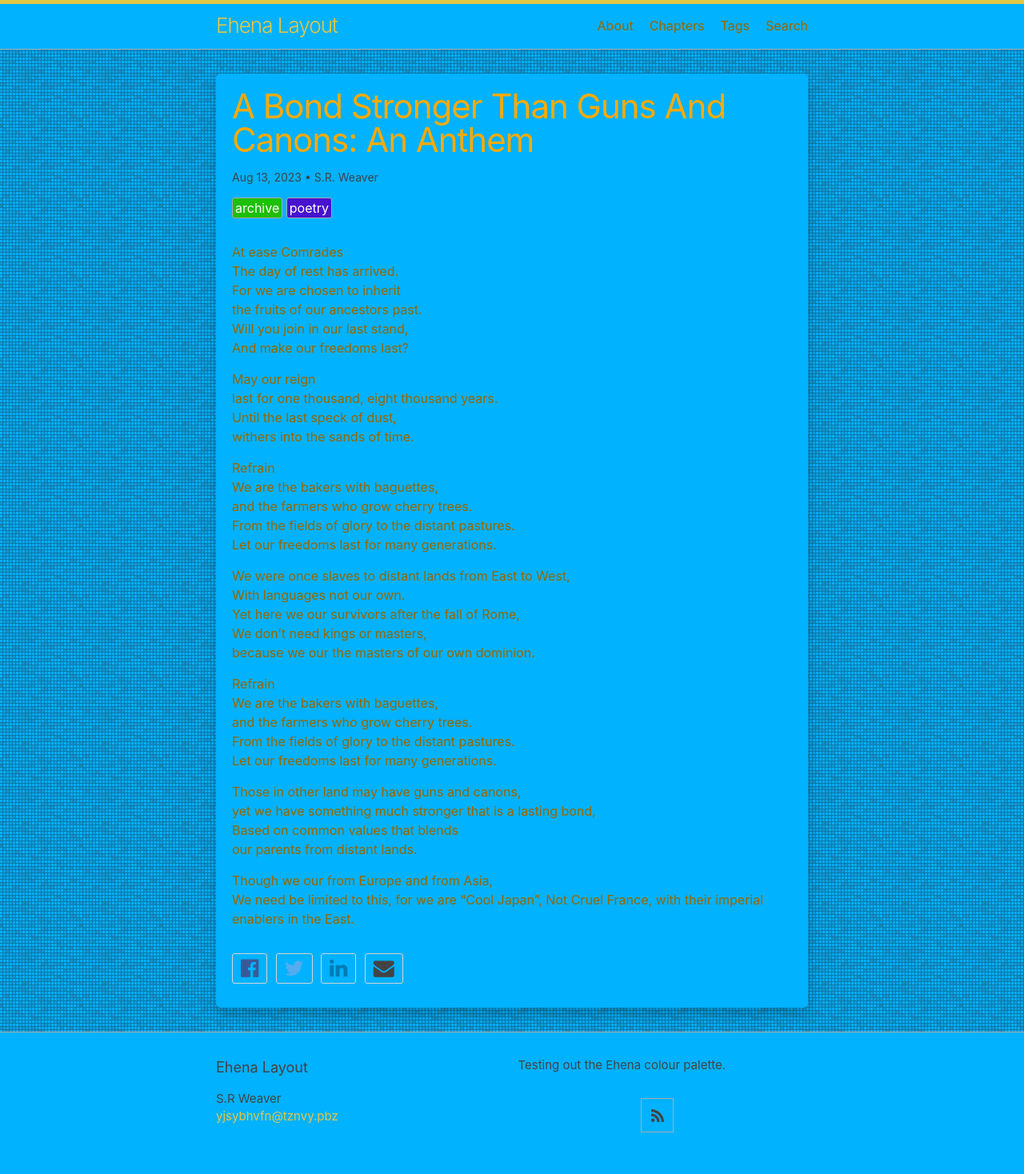
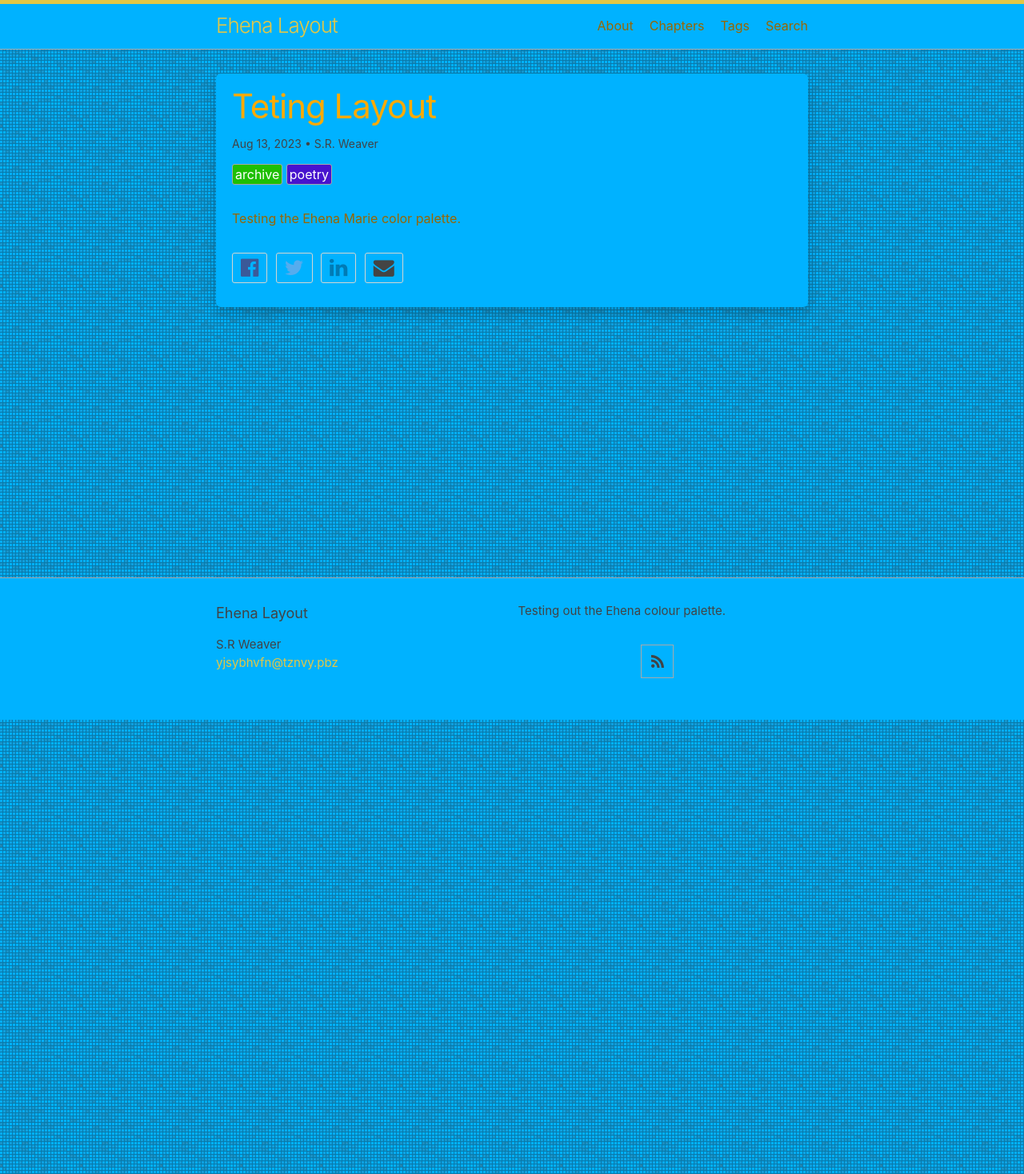
Before and after one commit to LWFlouisa/TestBlog, a Jekyll site: the page built from _posts/2023-08-13-Welcome.md, in a window 1280 px wide. Shown: the whole page at 80% size. Built offline with Jekyll 4.4.1, drawn with Linux system fonts in a browser that asks for light colours; our own code applies the rules of GitHub Pages for plain Markdown files.

Commit message:
Update 2023-08-13-Welcome.md

```diff
--- a/_posts/2023-08-13-Welcome.md
+++ b/_posts/2023-08-13-Welcome.md
@@ -1,43 +1,6 @@
 ---
-title: "A Bond Stronger Than Guns And Canons: An Anthem"
+title: "Teting Layout"
 author: "S.R. Weaver"
 tags: archive poetry
 ---
-At ease Comrades<br />
-The day of rest has arrived.<br />
-For we are chosen to inherit<br />
-the fruits of our ancestors past.<br />
-Will you join in our last stand,<br />
-And make our freedoms last?
-
-May our reign<br />
-last for one thousand, eight thousand years.<br />
-Until the last speck of dust,<br />
-withers into the sands of time.
-
-Refrain<br />
-We are the bakers with baguettes,<br />
-and the farmers who grow cherry trees.<br />
-From the fields of glory to the distant pastures.<br />
-Let our freedoms last for many generations.
-
-We were once slaves to distant lands from East to West,<br />
-With languages not our own.<br />
-Yet here we our survivors after the fall of Rome,<br />
-We don't need kings or masters,<br />
-because we our the masters of our own dominion.
-
-Refrain<br />
-We are the bakers with baguettes,<br />
-and the farmers who grow cherry trees.<br />
-From the fields of glory to the distant pastures.<br />
-Let our freedoms last for many generations.
-
-Those in other land may have guns and canons,<br />
-yet we have something much stronger that is a lasting bond,<br />
-Based on common values that blends<br />
-our parents from distant lands.
-
-Though we our from Europe and from Asia,<br />
-We need be limited to this, for we are "Cool Japan",
-Not Cruel France, with their imperial enablers in the East.
+Testing the Ehena Marie color palette.
```
